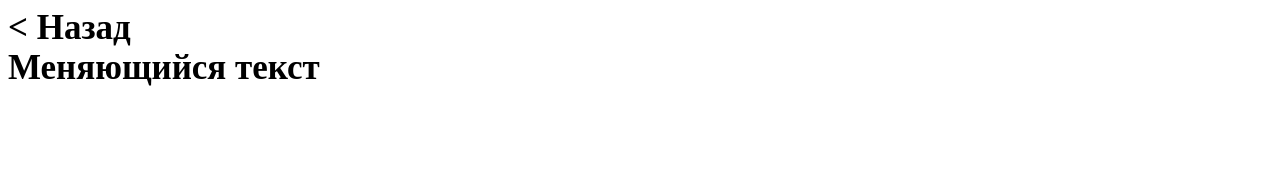
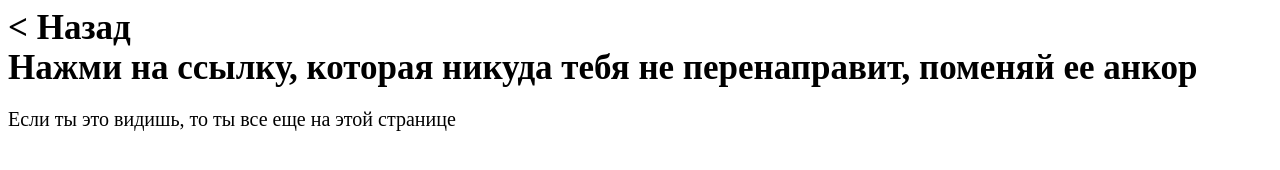
Before and after one commit to osipovtwelve/JavaScriptPractic, a plain HTML site: page Task4/index.html in a window 1280 px wide. Drawn offline with Linux system fonts and the light colour scheme.

Commit message:
mini update in file index.html(add <p>>) and add comments in file script.js in folder Task4

```diff
--- a/Task4/index.html
+++ b/Task4/index.html
@@ -8,7 +8,8 @@
 </head>
 <body>
     <a href="../index.html">< Назад</a><br>
-    <a id="changeText" href="#">Меняющийся текст</a>
+    <a id="changeText" href="https://ya.ru">Нажми на ссылку, которая никуда тебя не перенаправит, поменяй ее анкор</a>
+    <p>Если ты это видишь, то ты все еще на этой странице</p>
     <script src="script.js"></script>
 </body>
 </html>
--- a/Task4/script.js
+++ b/Task4/script.js
@@ -1,6 +1,11 @@
+// Определяем нажатие по ссылке с идентификатором changeText
 document.querySelector('#changeText').addEventListener ('click', function(event){
+// Отменяем действие по умолчанию, то есть не даем пользователю перейти на страницу Яндекса
+event.preventDefault();
+// Создаем константу linkText, которая присваевается для ссылки с идентификатором changeText
 const linkText = document.querySelector('#changeText');
+// Создаем константу newText, которая принимает значение введенное в поле prompt
 const newText = prompt('Введите новый текст');
+// Меняем значение linkText на значение, которое ввел пользователь newText
 linkText.textContent = newText;
-event.preventDefault();
 });
```
